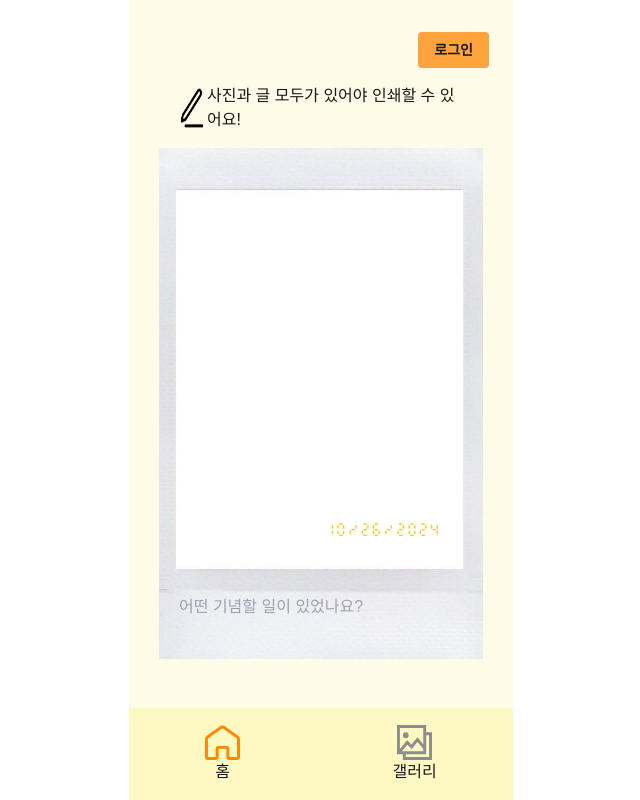
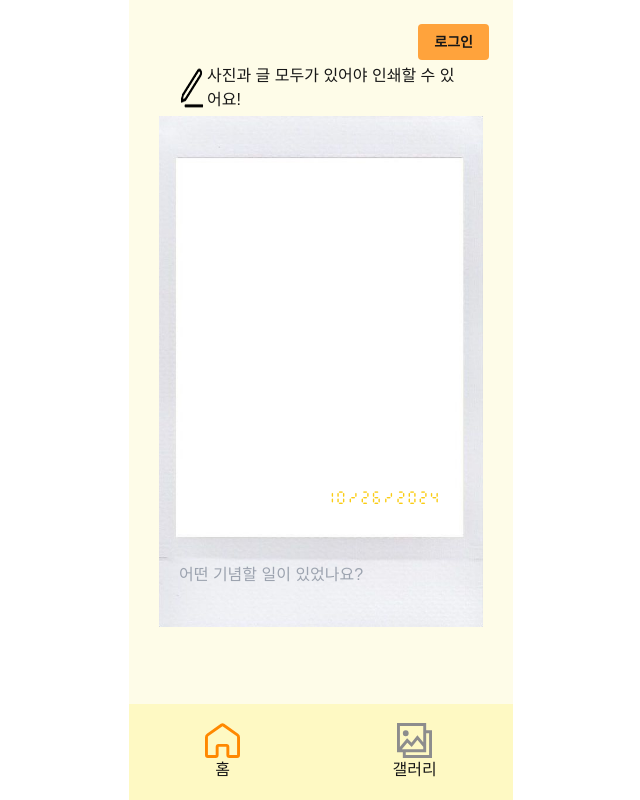
Before and after one commit to biyamn/polaroid, a Next.js app: page /home in a window 1280 px wide. Shown: the whole page, without its empty margins (319-959 px from the left). Built offline with nearby package versions, Linux system fonts and the light colour scheme; no server answers; a web font is replaced by a local one.

Commit message:
feat: 패딩 조정

```diff
--- a/src/app/components/PrintAndEditBar.tsx
+++ b/src/app/components/PrintAndEditBar.tsx
@@ -87,7 +87,7 @@ const PrintAndEditBar = ({
   };
 
   return (
-    <div className="flex justify-between px-6 py-4">
+    <div className="flex justify-between px-6 py-1">
       {isLoading && <Progress />}
       <Image
         src="/pen.png"
--- a/src/app/layout.tsx
+++ b/src/app/layout.tsx
@@ -23,7 +23,7 @@ export default function RootLayout({
     <html lang="ko" className="h-full">
       <body className={`mx-auto w-96 h-full ${pencilFont.className}`}>
         <div className="h-dvh flex flex-col justify-between bg-yellow-50">
-          <div className=" p-6 pt-8 overflow-y-hidden">
+          <div className=" p-6 overflow-y-hidden">
             <LoginBar />
             {children}
           </div>
```
